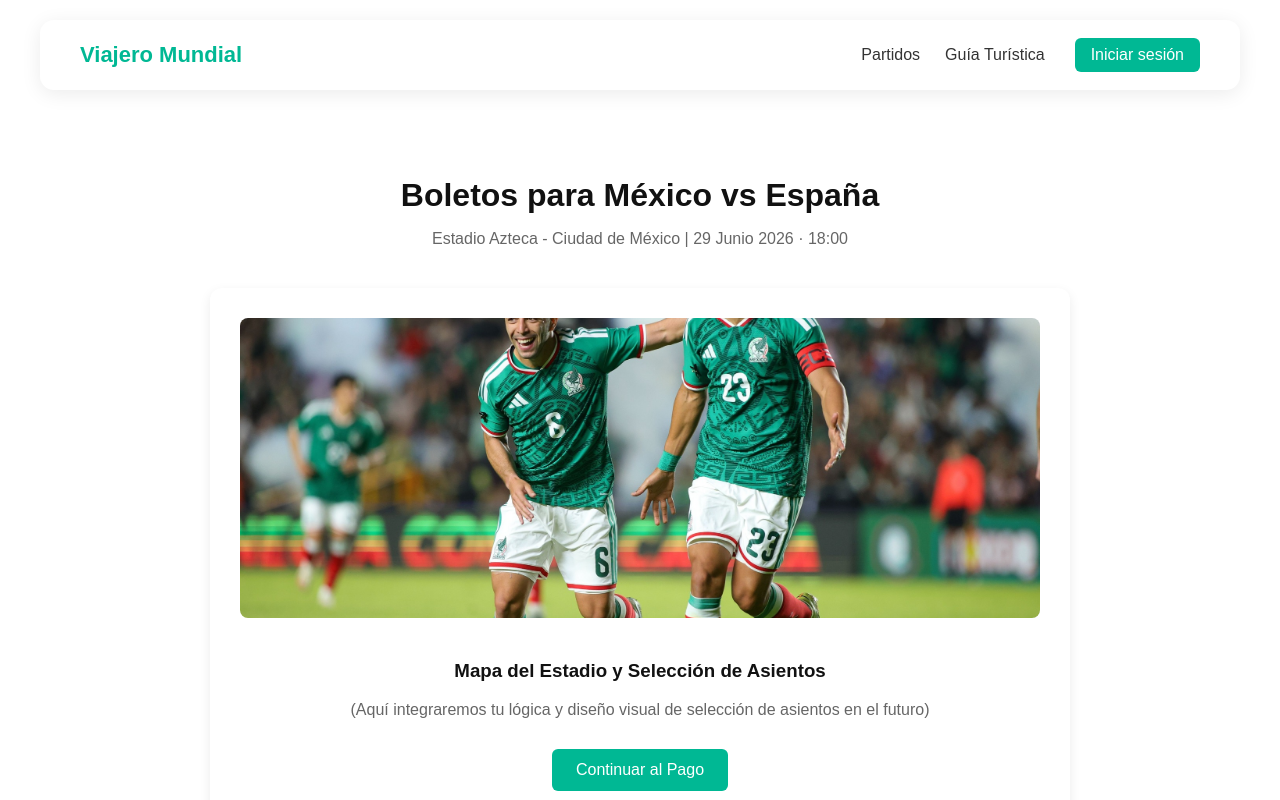
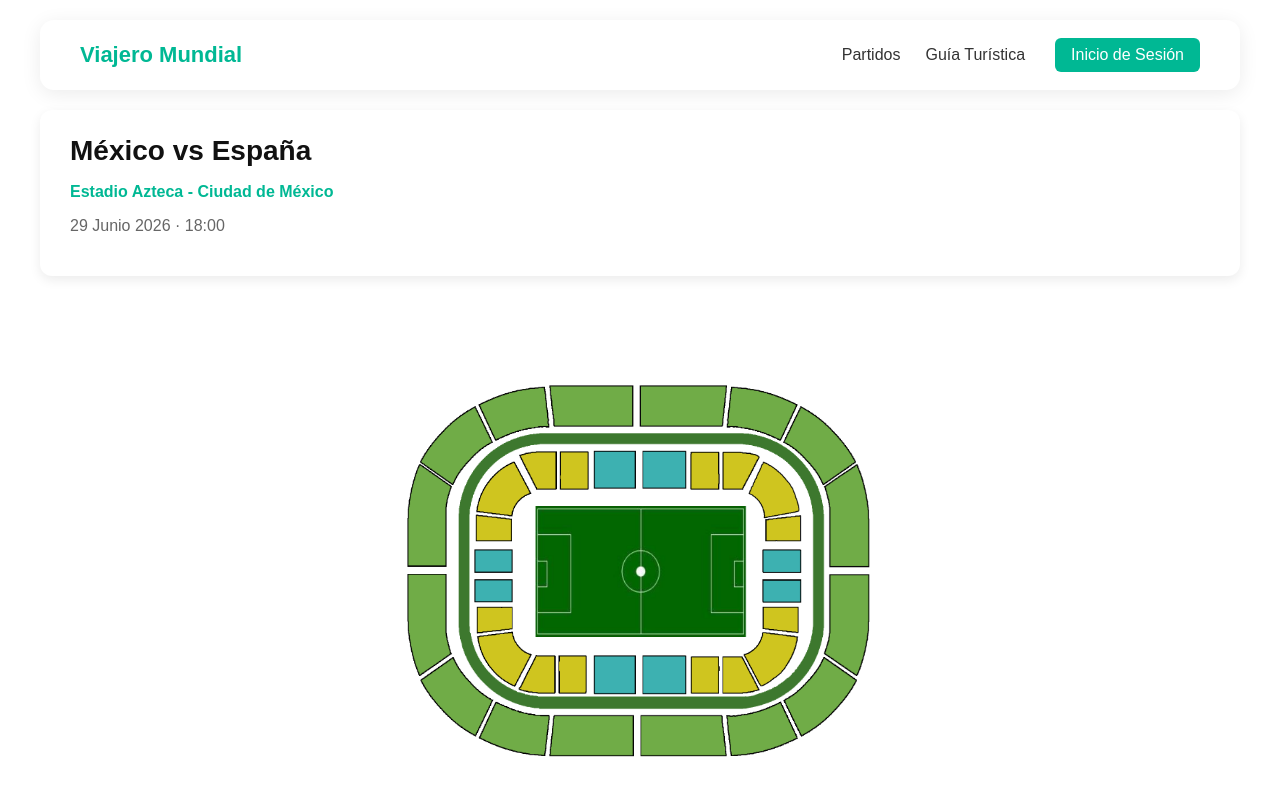
Before and after one commit to ToxicStarlink/Viajero-Mundial, a React app in the folder frontend/: page /boletos/P001 in a window 1280 px wide. Shown: the top 800 px of the page. Built offline with nearby package versions, Linux system fonts and the light colour scheme; the HTML template or start-up script is replaced by a standard one.

Commit message:
boletos.jsx ya chido

```diff
--- a/frontend/src/pages/boletos.jsx
+++ b/frontend/src/pages/boletos.jsx
@@ -1,30 +1,32 @@
-import React from "react";
+import React, { useState } from "react";
 import { Link, useParams } from "react-router-dom";
-import "../CSS/inicio.css";
+
+// 1. IMPORTANTE: Cambiamos a boletos.css
+import "../CSS/boletos.css";
 
 const Boletos = () => {
-  // Extraemos el parámetro 'id' de la URL (ej. P001, P002...)
+  const [isLoggedIn, setIsLoggedIn] = useState(false);
+  const [zonaSeleccionada, setZonaSeleccionada] = useState(null);
+  const [asientosSeleccionados, setAsientosSeleccionados] = useState([]);
   const { id } = useParams();
+  const precioPorBoleto = 150; // $150 USD por boleto
 
-  // Reutilizamos la misma información de los partidos para mostrar los detalles correspondientes
   const listaPartidos = [
-    { id: "P001", equipos: "México vs España", lugar: "Estadio Azteca - Ciudad de México", fecha: "29 Junio 2026 · 18:00", img: "/IMG/partido6.jpg" },
-    { id: "P002", equipos: "Argentina vs Alemania", lugar: "SoFi Stadium - Los Ángeles", fecha: "14 Junio 2026 · 18:00", img: "/IMG/partido3.jpg" },
-    { id: "P003", equipos: "Brasil vs Francia", lugar: "BMO Field - Toronto", fecha: "16 Junio 2026 · 19:00", img: "/IMG/partido1.jpg" },
-    { id: "P004", equipos: "Portugal vs Inglaterra", lugar: "AT&T Stadium - Dallas", fecha: "18 Junio 2026 · 17:00", img: "/IMG/partido5.jpg" },
-    { id: "P005", equipos: "Italia vs Países Bajos", lugar: "Estadio Akron - Guadalajara", fecha: "20 Junio 2026 · 21:00", img: "/IMG/partido4.jpg" },
-    { id: "P006", equipos: "Uruguay vs Colombia", lugar: "Hard Rock Stadium - Miami", fecha: "22 Junio 2026 · 18:30", img: "/IMG/partido2.jpg" },
-    { id: "P007", equipos: "Ecuador vs Paraguay", lugar: "BMO Field - Toronto", fecha: "26 Junio 2026 · 17:00", img: "/IMG/partido3.jpg" },
-    { id: "P008", equipos: "Austria vs Suiza", lugar: "Estadio Azteca - Ciudad de México", fecha: "29 Junio 2026 · 19:30", img: "/IMG/partido1.jpg" },
+    { id: "P001", equipos: "México vs España", lugar: "Estadio Azteca - Ciudad de México", fecha: "29 Junio 2026 · 18:00" },
+    { id: "P002", equipos: "Argentina vs Alemania", lugar: "SoFi Stadium - Los Ángeles", fecha: "14 Junio 2026 · 18:00" },
+    { id: "P003", equipos: "Brasil vs Francia", lugar: "BMO Field - Toronto", fecha: "16 Junio 2026 · 19:00" },
+    { id: "P004", equipos: "Portugal vs Inglaterra", lugar: "AT&T Stadium - Dallas", fecha: "18 Junio 2026 · 17:00" },
+    { id: "P005", equipos: "Italia vs Países Bajos", lugar: "Estadio Akron - Guadalajara", fecha: "20 Junio 2026 · 21:00" },
+    { id: "P006", equipos: "Uruguay vs Colombia", lugar: "Hard Rock Stadium - Miami", fecha: "22 Junio 2026 · 18:30" },
+    { id: "P007", equipos: "Ecuador vs Paraguay", lugar: "BMO Field - Toronto", fecha: "26 Junio 2026 · 17:00" },
+    { id: "P008", equipos: "Austria vs Suiza", lugar: "Estadio Azteca - Ciudad de México", fecha: "29 Junio 2026 · 19:30" },
   ];
 
-  // Buscamos el partido que coincide con el ID actual de la URL
   const partido = listaPartidos.find((p) => p.id === id);
 
-  // Si alguien entra a un ID que no existe, le mostramos esto:
   if (!partido) {
     return (
-      <div className="inicio-container">
+      <div className="contenedor-pagina">
         <h2 style={{ textAlign: "center", marginTop: "100px" }}>Partido no encontrado</h2>
         <div style={{ textAlign: "center", marginTop: "20px" }}>
           <Link to="/partidos" className="login">Volver a Partidos</Link>
@@ -33,8 +35,22 @@ const Boletos = () => {
     );
   }
 
+  // 2. Agregamos la función de los clicks que tenías en PHP
+  const comprarZona = (zona) => {
+    setZonaSeleccionada(zona);
+    setAsientosSeleccionados([]); // Reinicia los asientos al cambiar de zona
+  };
+
+  const toggleAsiento = (asiento) => {
+    if (asientosSeleccionados.includes(asiento)) {
+      setAsientosSeleccionados(asientosSeleccionados.filter((a) => a !== asiento));
+    } else {
+      setAsientosSeleccionados([...asientosSeleccionados, asiento]);
+    }
+  };
+
   return (
-    <div className="inicio-container">
+    <>
       <header className="header">
         <div className="logo">
           <Link to="/">Viajero Mundial</Link>
@@ -44,39 +60,90 @@ const Boletos = () => {
             <Link to="/partidos">Partidos</Link>
             <Link to="/guia">Guía Turística</Link>
           </nav>
-          <Link to="/login" className="login">
-            Iniciar sesión
-          </Link>
+          {isLoggedIn ? (
+            <Link to="/perfil" className="login">Mi perfil</Link>
+          ) : (
+            <Link to="/login" className="login">Inicio de Sesión</Link>
+          )}
         </div>
       </header>
 
-      <section className="eventos" style={{ marginTop: "20px", minHeight: "60vh" }}>
-        <h2 style={{ textAlign: "center", fontSize: "32px", marginBottom: "10px" }}>
-          Boletos para {partido.equipos}
-        </h2>
-        <p className="subtitulo" style={{ textAlign: "center", marginBottom: "40px" }}>
-          {partido.lugar} | {partido.fecha}
+      {/* 3. Recreamos la estructura de información e imagen igual a PHP */}
+      <section className="info-partido">
+        <h1>{partido.equipos}</h1>
+        <p className="estadio">{partido.lugar}</p>
+        <p className="fecha">{partido.fecha}</p>
+      </section>
+
+      <div className="contenedor-pagina">
+        <section className="boletos">
+          {!zonaSeleccionada ? (
+            <div className="mapa-estadio">
+              <div className="mapa">
+                {/* MAPA BASE */}
+                <img src="/MAP/A1.png" className="estadio-base" alt="Estadio" />
+
+                {/* ZONAS */}
+                <div className="zona zona-e1" onClick={() => comprarZona('E1')}><img src="/MAP/E1.png" alt="E1" /></div>
+                <div className="zona zona-e2" onClick={() => comprarZona('E2')}><img src="/MAP/E2.png" alt="E2" /></div>
+                <div className="zona zona-e3" onClick={() => comprarZona('E3')}><img src="/MAP/E3.png" alt="E3" /></div>
+                <div className="zona zona-e4" onClick={() => comprarZona('E4')}><img src="/MAP/E4.png" alt="E4" /></div>
+                <div className="zona zona-e5" onClick={() => comprarZona('E5')}><img src="/MAP/E5.png" alt="E5" /></div>
+                <div className="zona zona-e6" onClick={() => comprarZona('E6')}><img src="/MAP/E6.png" alt="E6" /></div>
+                <div className="zona zona-e7" onClick={() => comprarZona('E7')}><img src="/MAP/E7.png" alt="E7" /></div>
+                <div className="zona zona-e8" onClick={() => comprarZona('E8')}><img src="/MAP/E8.png" alt="E8" /></div>
+
+                <div className="zona zona-f1" onClick={() => comprarZona('F1')}><img src="/MAP/F1.png" alt="F1" /></div>
+                <div className="zona zona-f2" onClick={() => comprarZona('F2')}><img src="/MAP/F2.png" alt="F2" /></div>
+                <div className="zona zona-f3" onClick={() => comprarZona('F3')}><img src="/MAP/F3.png" alt="F3" /></div>
+                <div className="zona zona-f4" onClick={() => comprarZona('F4')}><img src="/MAP/F4.png" alt="F4" /></div>
+                <div className="zona zona-f5" onClick={() => comprarZona('F5')}><img src="/MAP/F5.png" alt="F5" /></div>
+                <div className="zona zona-f6" onClick={() => comprarZona('F6')}><img src="/MAP/F6.png" alt="F6" /></div>
+                <div className="zona zona-f7" onClick={() => comprarZona('F7')}><img src="/MAP/F7.png" alt="F7" /></div>
+                <div className="zona zona-f8" onClick={() => comprarZona('F8')}><img src="/MAP/F8.png" alt="F8" /></div>
+
+                <div className="zona zona-g1" onClick={() => comprarZona('G1')}><img src="/MAP/G1.png" alt="G1" /></div>
+                <div className="zona zona-g2" onClick={() => comprarZona('G2')}><img src="/MAP/G2.png" alt="G2" /></div>
+                <div className="zona zona-g3" onClick={() => comprarZona('G3')}><img src="/MAP/G3.png" alt="G3" /></div>
+                <div className="zona zona-g4" onClick={() => comprarZona('G4')}><img src="/MAP/G4.png" alt="G4" /></div>
+              </div>
+            </div>
+          ) : (
+            <div style={{ textAlign: "center", padding: "40px", background: "white", borderRadius: "12px", boxShadow: "0 4px 12px rgba(0,0,0,0.08)", maxWidth: "600px", margin: "0 auto" }}>
+              <h3>Selecciona tus asientos en Zona {zonaSeleccionada}</h3>
+
+              <button onClick={() => setZonaSeleccionada(null)} className="login" style={{ marginBottom: "20px", background: "#666", border: "none", cursor: "pointer" }}>
+                Volver al mapa
+              </button>
+
+              <div style={{ display: "grid", gridTemplateColumns: "repeat(5, 1fr)", gap: "10px", maxWidth: "350px", margin: "25px auto" }}>
+                {["A1", "A2", "A3", "A4", "A5", "B1", "B2", "B3", "B4", "B5", "C1", "C2", "C3", "C4", "C5"].map((asiento) => (
+                  <button
+                    key={asiento}
+                    onClick={() => toggleAsiento(asiento)}
+                    style={{ padding: "12px", cursor: "pointer", backgroundColor: asientosSeleccionados.includes(asiento) ? "#00b894" : "#f1f2f6", color: asientosSeleccionados.includes(asiento) ? "white" : "#333", border: "1px solid #dcdde1", borderRadius: "6px", fontWeight: "bold", transition: "0.2s" }}
+                  >
+                    {asiento}
+                  </button>
+                ))}
+              </div>
+
+              <p style={{ fontSize: "20px", fontWeight: "bold", margin: "20px 0", color: "#2d3436" }}>
+                Total a pagar: ${asientosSeleccionados.length * precioPorBoleto} USD
               </p>
 
-        <div style={{ maxWidth: "800px", margin: "0 auto", background: "white", padding: "30px", borderRadius: "12px", boxShadow: "0 4px 12px rgba(0,0,0,0.08)" }}>
-          <img src={partido.img} alt={partido.equipos} style={{ width: "100%", height: "300px", objectFit: "cover", borderRadius: "8px", marginBottom: "20px" }} />
-
-          <div style={{ textAlign: "center" }}>
-            <h3>Mapa del Estadio y Selección de Asientos</h3>
-            <p style={{ color: "#666", marginBottom: "30px" }}>
-              (Aquí integraremos tu lógica y diseño visual de selección de asientos en el futuro)
-            </p>
-            <button className="login" style={{ border: "none", fontSize: "16px", cursor: "pointer", padding: "12px 24px" }}>
-              Continuar al Pago
+              <button className="login" disabled={asientosSeleccionados.length === 0} style={{ border: "none", fontSize: "16px", cursor: asientosSeleccionados.length === 0 ? "not-allowed" : "pointer", padding: "14px 28px", opacity: asientosSeleccionados.length === 0 ? 0.5 : 1, width: "100%", maxWidth: "350px" }}>
+                Comprar boletos
               </button>
             </div>
-        </div>
+          )}
         </section>
 
         <footer>
           <p>© 2026 Viajero Mundial</p>
         </footer>
       </div>
+    </>
   );
 };
 
```
Lines whose indentation alone changed are shown as unchanged.
